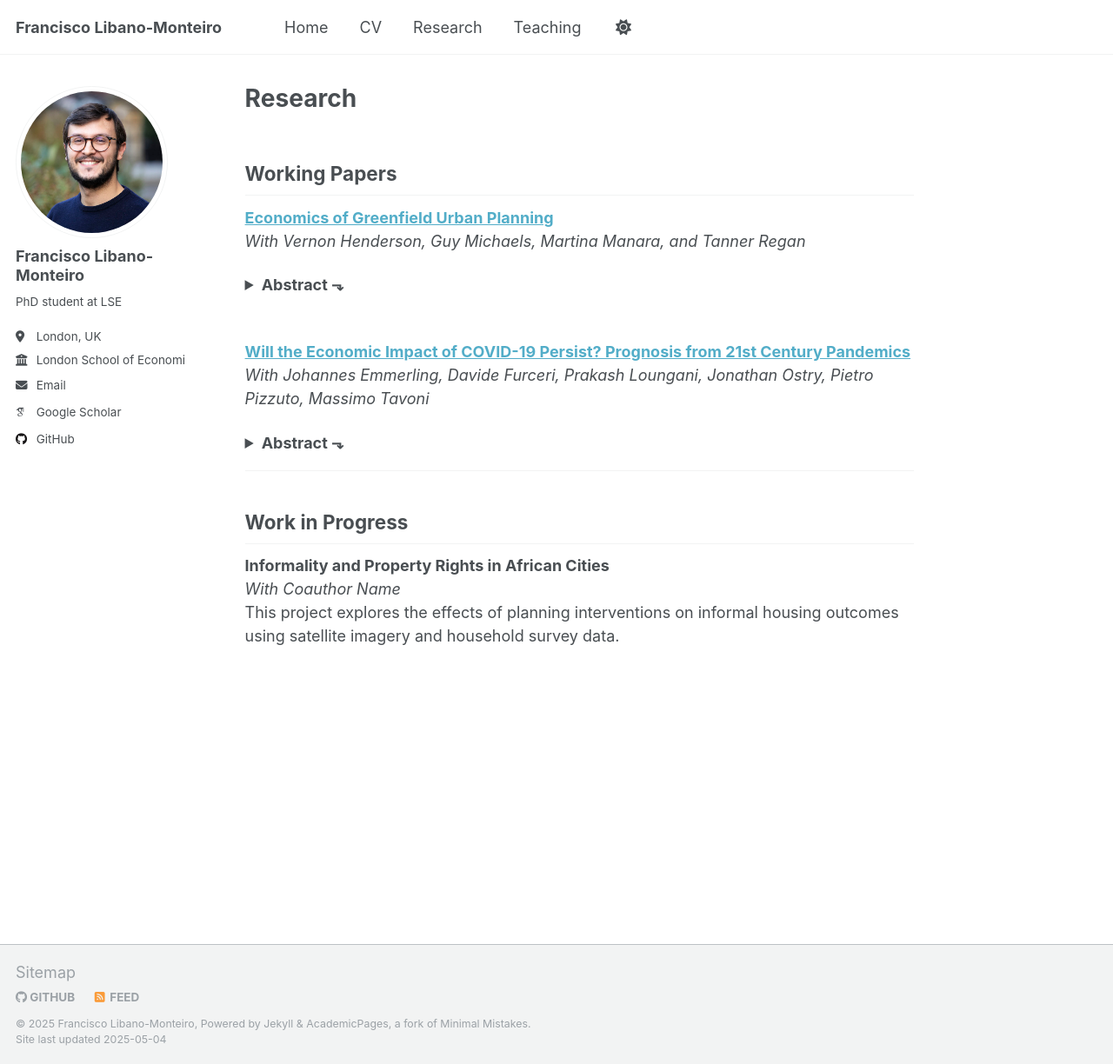
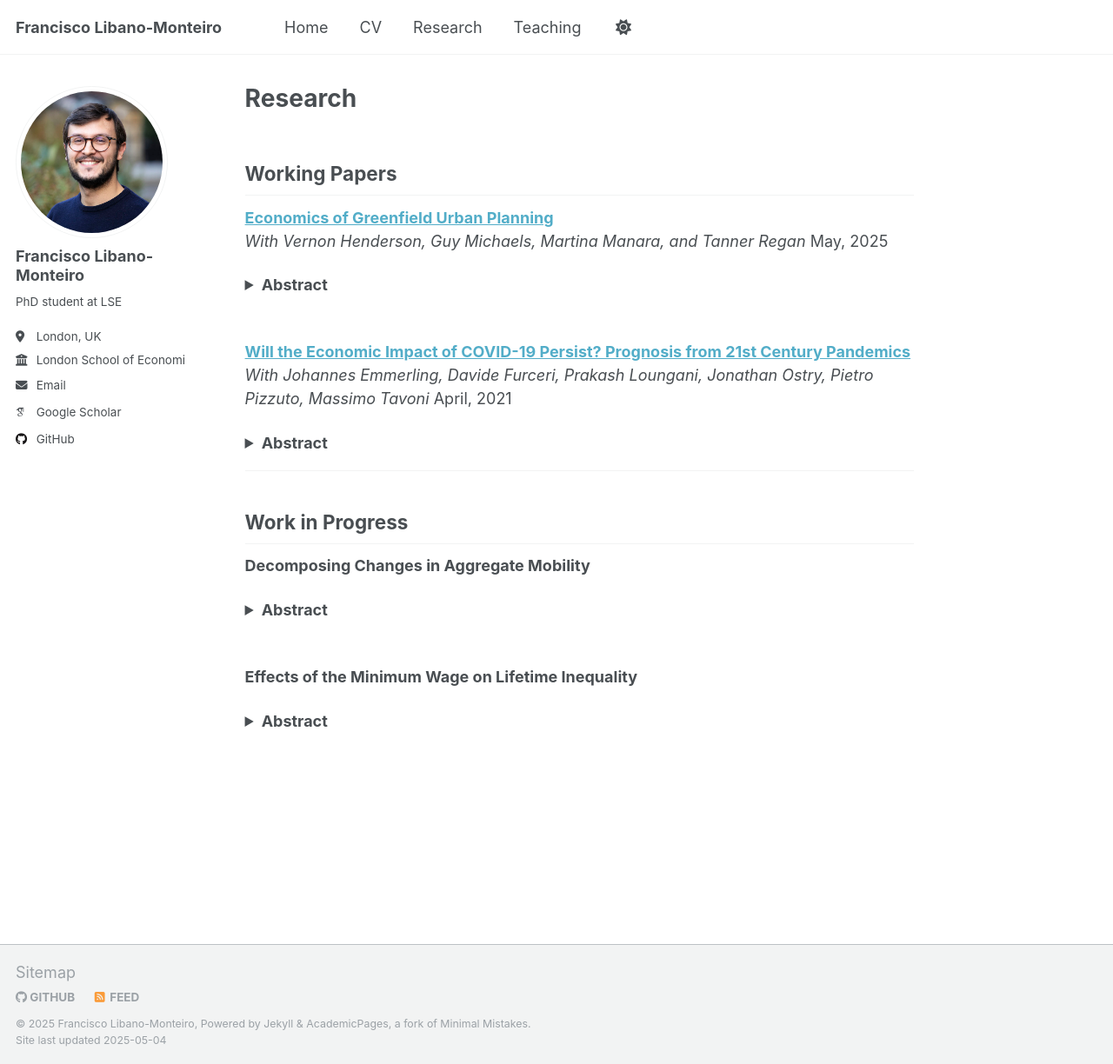
Before and after one commit to mfsdlm98/mfsdlm98.github.io, a Jekyll site: the page built from _pages/research.md, in a window 1280 px wide and 1224 px high. Shown: the whole window at 87% size. Built offline with Jekyll 4.4.1, drawn with Linux system fonts in a browser that asks for light colours; some web fonts are replaced.

Commit message:
add abstracts

```diff
--- a/_pages/research.md
+++ b/_pages/research.md
@@ -8,9 +8,9 @@ author_profile: true
 ## Working Papers
 
 **[Economics of Greenfield Urban Planning](../files/Economics%20of%20Greenfield%20Urban%20Planning.pdf)**
-_With Vernon Henderson, Guy Michaels, Martina Manara, and Tanner Regan_
+_With Vernon Henderson, Guy Michaels, Martina Manara, and Tanner Regan_ May, 2025
 <details>
-<summary><strong>Abstract ⬎</strong></summary>
+<summary><strong>Abstract</strong></summary>
 <p>
 
 Urban planning has shaped cities for millennia, demarcating property rights and mitigating coordination failures, but its rigidities often conflict with market-driven development, which reflects preferences. Although planning is widespread in high-income countries, rapidly growing cities in the developing world are characterized by urban informality. Despite its importance, urban planning lacks an economic framework to evaluate planners’ choices. This paper offers a starting framework and applies it to a flagship project in Dar es Salaam, Tanzania, which partitioned greenfield land on the urban fringe into more than 36,000 formal plots that people purchased and built homes on.
@@ -24,9 +24,9 @@ We find that the project secured property rights and access, raised land values
 <br/>
 
 **[Will the Economic Impact of COVID-19 Persist? Prognosis from 21st Century Pandemics](../files/wpiea2021119-print-pdf.pdf)**
-_With Johannes Emmerling, Davide Furceri, Prakash Loungani, Jonathan Ostry, Pietro Pizzuto, Massimo Tavoni_
+_With Johannes Emmerling, Davide Furceri, Prakash Loungani, Jonathan Ostry, Pietro Pizzuto, Massimo Tavoni_ April, 2021
 <details>
-<summary><strong>Abstract ⬎</strong></summary>
+<summary><strong>Abstract</strong></summary>
 <p>
 
 COVID-19 has had a disruptive economic impact in 2020, but how long its impact will persist remains unclear. We offer a prognosis based on an analysis of the effects of five previous major epidemics in this century. We find that these pandemics led to significant and persistent reductions in disposable income, along with increases in unemployment, income inequality and public debt-to-GDP ratios.
@@ -40,6 +40,30 @@ Energy use and CO₂ emissions dropped, but mostly because of the persistent dec
 
 ## Work in Progress
 
-**Informality and Property Rights in African Cities**
-_With Coauthor Name_
-This project explores the effects of planning interventions on informal housing outcomes using satellite imagery and household survey data.
+**Decomposing Changes in Aggregate Mobility**
+<details>
+<summary><strong>Abstract</strong></summary>
+<p>
+
+This paper proposes a population subgroup decomposition of aggregate income mobility measures, such as intra(inter)generational elasticity, rank-rank slope, or correlation coefficient. Mobility is a variance-and-population-share weighted average of each subgroup’s mobility, plus a term reflecting differences in the groups’ average incomes.
+
+Using this decomposition, changes in mobility over time can be attributed to:
+1) changes in the population shares of the subgroups — compositional changes,
+2) changes in the subgroup variance — inequality shifts,
+3) changes in subgroup income level differences — group gap dynamics, and
+4) changes in within-subgroup mobility — within churning.
+
+I apply this formula using a rich employer-employee matched dataset of all private sector workers in Portugal from 1986 to 2019 and explore population subdivisions along the lines of gender, age, geography, industry, and education. I find a significant decline in intragenerational mobility during this period, mainly attributable to within-subgroup changes in mobility. Despite significant compositional changes in the labor force toward groups with lower mobility — increased female participation, aging, urbanization, servicification, and educational upskilling — the impact on aggregate mobility is relatively small.
+
+</p>
+</details>
+<br/>
+
+**Effects of the Minimum Wage on Lifetime Inequality**
+
+<details>
+<summary><strong>Abstract</strong></summary>
+<p>
+Coming soon
+</p>
+</details>
```
